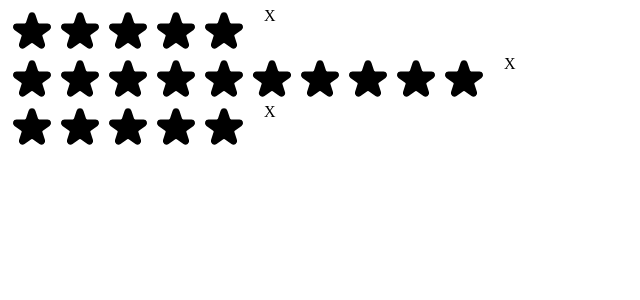
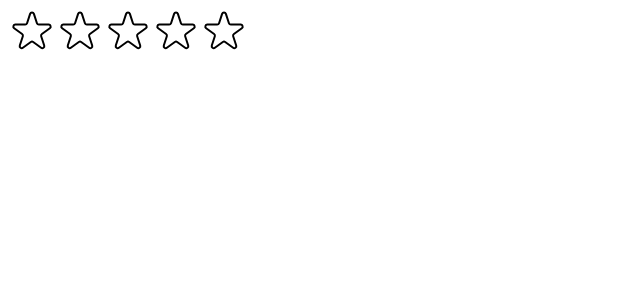
Before and after one commit to ixpsych29/React-Apps, a React (Create React App) app in the folder 06-pop-corn/: page / in a window 1280 px wide. Shown: the top 300 px of the page, without its empty margins (0-640 px from the left). Built offline with nearby package versions, Linux system fonts and the light colour scheme.

Commit message:
giving it a finishing touch!

```diff
--- a/06-pop-corn/src/StarRating.js
+++ b/06-pop-corn/src/StarRating.js
@@ -1,3 +1,5 @@
+import { useState } from "react";
+
 const containerStyle = {
   display: "flex",
   alignItems: "cneter",
@@ -9,20 +11,33 @@
 };
 
 const textStyle = {
-  lineHeight: "1",
-  margin: "0",
+  lineHeight: "2",
+  margin: "10px",
 };
 
 // for using default value in props destructuring we use this: maxRating=5 is default value for this
 export default function StarRating({ maxRating = 5 }) {
+  const [rating, setRating] = useState(0);
+  const [tempRating, setTempRating] = useState(0);
+
+  function handleRating(rating) {
+    setRating(rating);
+  }
+
   return (
     <div style={containerStyle}>
       <div style={starContainerStyle}>
         {Array.from({ length: maxRating }, (_, i) => (
-          <Star />
+          <Star
+            key={i}
+            onRate={() => handleRating(i + 1)}
+            full={tempRating ? tempRating >= i + 1 : rating >= i + 1}
+            onHoverIn={() => setTempRating(i + 1)}
+            onHoverOut={() => setTempRating(0)}
+          />
         ))}
       </div>
-      <p style={textStyle}>X</p>
+      <p style={textStyle}>{tempRating || rating || ""}</p>
     </div>
   );
 }
@@ -34,9 +49,16 @@
   cursor: "pointer",
 };
 
-function Star() {
+function Star({ onRate, full, onHoverIn, onHoverOut }) {
   return (
-    <span role="button" style={starStyle}>
+    <span
+      role="button"
+      style={starStyle}
+      onClick={onRate}
+      onMouseEnter={onHoverIn}
+      onMouseLeave={onHoverOut}
+    >
+      {full ? (
         <svg
           xmlns="http://www.w3.org/2000/svg"
           viewBox="0 0 20 20"
@@ -45,18 +67,7 @@
         >
           <path d="M9.049 2.927c.3-.921 1.603-.921 1.902 0l1.07 3.292a1 1 0 00.95.69h3.462c.969 0 1.371 1.24.588 1.81l-2.8 2.034a1 1 0 00-.364 1.118l1.07 3.292c.3.921-.755 1.688-1.54 1.118l-2.8-2.034a1 1 0 00-1.175 0l-2.8 2.034c-.784.57-1.838-.197-1.539-1.118l1.07-3.292a1 1 0 00-.364-1.118L2.98 8.72c-.783-.57-.38-1.81.588-1.81h3.461a1 1 0 00.951-.69l1.07-3.292z" />
         </svg>
-    </span>
-  );
-}
-
-/*
-FULL STAR
-
-
-
-
-EMPTY STAR
-
+      ) : (
         <svg
           xmlns="http://www.w3.org/2000/svg"
           fill="none"
@@ -70,5 +81,19 @@
             d="M11.049 2.927c.3-.921 1.603-.921 1.902 0l1.519 4.674a1 1 0 00.95.69h4.915c.969 0 1.371 1.24.588 1.81l-3.976 2.888a1 1 0 00-.363 1.118l1.518 4.674c.3.922-.755 1.688-1.538 1.118l-3.976-2.888a1 1 0 00-1.176 0l-3.976 2.888c-.783.57-1.838-.197-1.538-1.118l1.518-4.674a1 1 0 00-.363-1.118l-3.976-2.888c-.784-.57-.38-1.81.588-1.81h4.914a1 1 0 00.951-.69l1.519-4.674z"
           />
         </svg>
+      )}
+    </span>
+  );
+}
+
+/*
+FULL STAR
+
+
+
+
+EMPTY STAR
+
+
 
 */
--- a/06-pop-corn/src/index.js
+++ b/06-pop-corn/src/index.js
@@ -9,7 +9,5 @@
   <React.StrictMode>
     {/* <App /> */}
     <StarRating maxRating={5} />
-    <StarRating maxRating={10} />
-    <StarRating />
   </React.StrictMode>
 );
```
Lines whose indentation alone changed are shown as unchanged.
